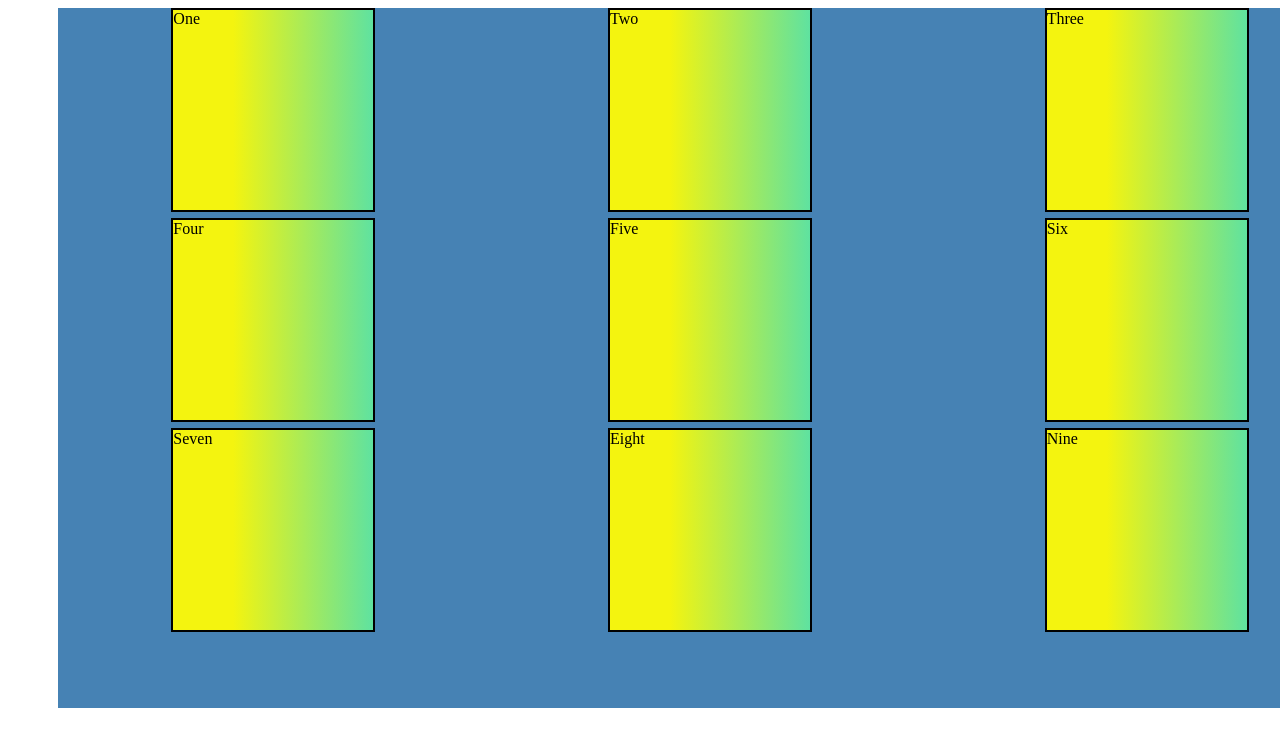
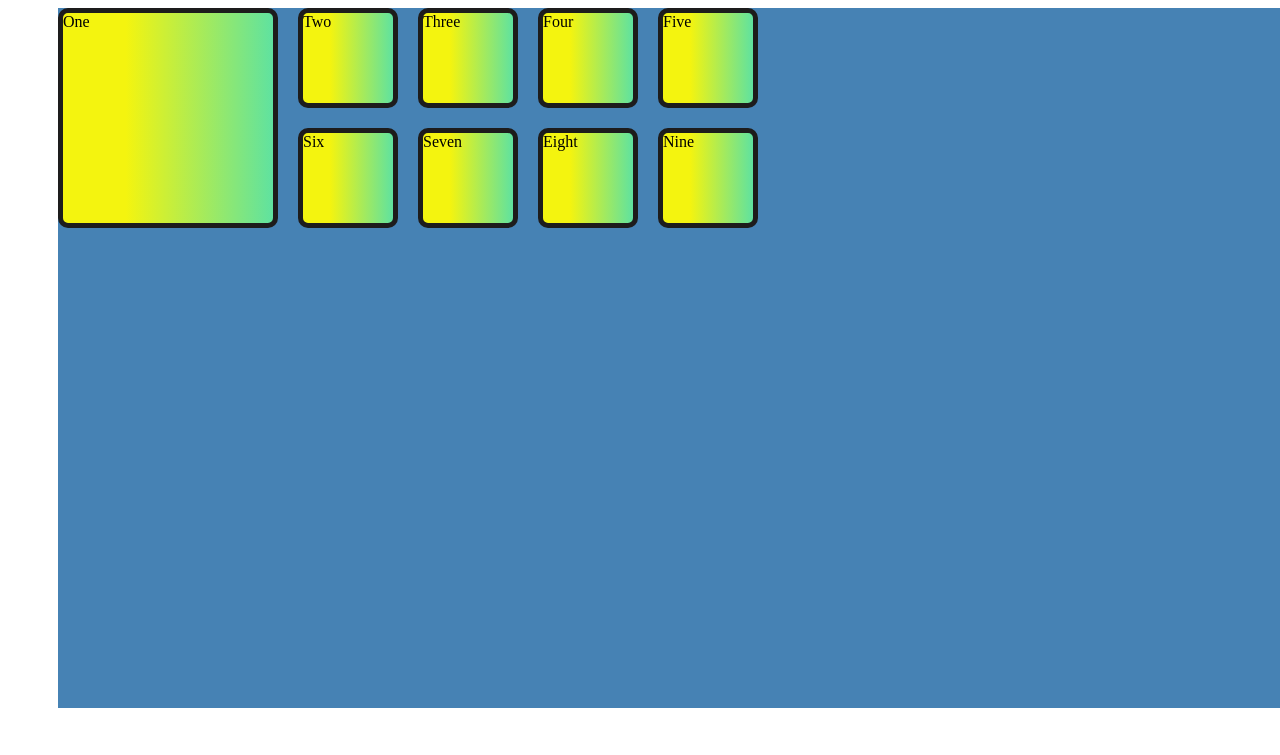
Before and after one commit to nikolas-AI/CSS-grid-and-animation, a plain HTML site: page grid.html in a window 1280 px wide. Shown: the top 755 px of the page. Drawn offline with Linux system fonts and the light colour scheme.

Commit message:
delving deeeper

```diff
--- a/grid.html
+++ b/grid.html
@@ -13,18 +13,31 @@
             width: 1300px;
             height: 700px;
             display: grid;
-            justify-content: space-around;
-            grid-template-rows: repeat(3, 200px);
-            grid-template-columns: repeat(3, 200px);
-            row-gap: 10px;
-            column-gap: 10px;
+
+            grid-template-rows: 100px 100px 100px 100px 100px 100px;
+            grid-template-columns: 100px 100px 100px 100px 100px 100px;
+            /* grid-template-rows: repeat(6, 100px);
+            grid-template-columns: repeat(6, 100px); */
+
+            row-gap: 20px;
+            column-gap: 20px;
 
         }
         .child {
             background-image: linear-gradient(to right, rgb(244, 244, 15) 30%, rgb(95, 226, 160) );
-            width: 200px;
-            height: 200px;
-            border: 2px solid black;
+            border: 5px solid rgb(29, 28, 28);
+            border-radius: 10px;
+        }
+        .child1 {
+            /* grid-row-start: 1;
+            grid-row-end: 3;
+            grid-column-start: 1;
+            grid-column-end: 3; */
+            /* grid-row: span 2;
+            grid-column: span 2; */
+            grid-row: 1 / 3;
+            grid-column: 1 / 3;
+
         }
         .image {
             margin: 50px;
@@ -49,15 +62,15 @@
 </head>
 <body>
     <div class="parent">
-        <div class="child">One</div>
-        <div class="child">Two</div>
-        <div class="child">Three</div>
-        <div class="child">Four</div>
-        <div class="child">Five</div>
-        <div class="child">Six</div>
-        <div class="child">Seven</div>
-        <div class="child">Eight</div>
-        <div class="child">Nine</div>
+        <div class="child child1">One</div>
+        <div class="child child2">Two</div>
+        <div class="child child3">Three</div>
+        <div class="child child4">Four</div>
+        <div class="child child5">Five</div>
+        <div class="child child6">Six</div>
+        <div class="child child7">Seven</div>
+        <div class="child child8">Eight</div>
+        <div class="child child9">Nine</div>
     </div>
     <div class="image">
         <img src="me.jpg" alt="my pic">
```
